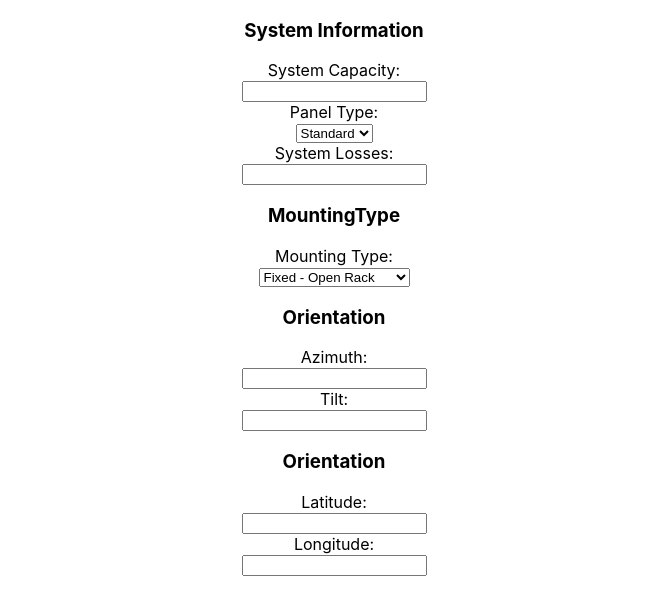
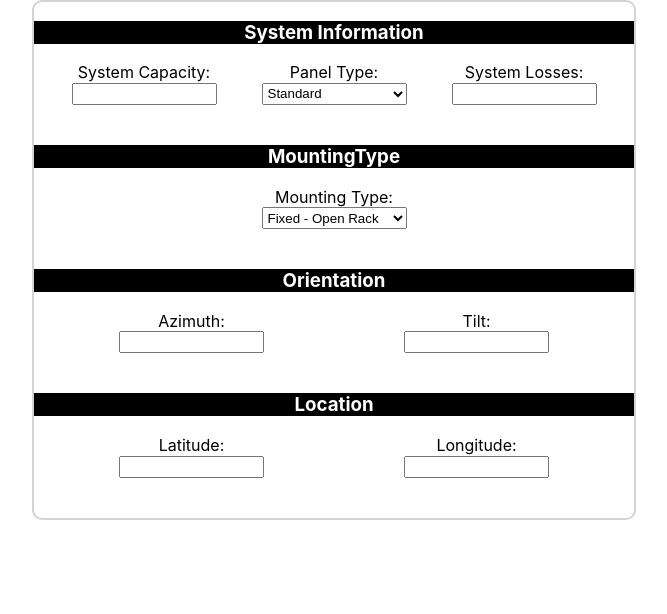
Before and after one commit to Lazd53/pv-calculator, a React (Create React App) app: page / in a window 1280 px wide. Shown: the top 614 px of the page, without its empty margins (306-973 px from the left). Built offline with nearby package versions, Linux system fonts and the light colour scheme.

Commit message:
Add beginning of styling to Request page

```diff
--- a/src/components/App.css
+++ b/src/components/App.css
@@ -1,38 +1,28 @@
 .App {
   text-align: center;
+  width: 600px;
+  border: 2px solid lightgrey;
+  border-radius: 10px;
 }
 
-.App-logo {
-  height: 40vmin;
-  pointer-events: none;
+.request-section{
+  position: relative;
 }
 
-@media (prefers-reduced-motion: no-preference) {
-  .App-logo {
-    animation: App-logo-spin infinite 20s linear;
-  }
-}
-
-.App-header {
-  background-color: #282c34;
-  min-height: 100vh;
-  display: flex;
-  flex-direction: column;
-  align-items: center;
-  justify-content: center;
-  font-size: calc(10px + 2vmin);
+.request-section-header{
+  background-color: black;
   color: white;
 }
 
-.App-link {
-  color: #61dafb;
+.request-section-form{
+  display: flex;
+  justify-content: space-around;
+  margin: 0 15px 40px 15px;
 }
 
-@keyframes App-logo-spin {
-  from {
-    transform: rotate(0deg);
-  }
-  to {
-    transform: rotate(360deg);
-  }
+.input-component input, .input-component select, .input-component option{
+  width: 145px;
+  height: 22px;
+  padding: 1px;
+  box-sizing: border-box;
 }
--- a/src/components/InputComponent.js
+++ b/src/components/InputComponent.js
@@ -27,7 +27,7 @@ class InputComponent extends React.Component{
   render(){
     const { label } = this.props;
     return(
-      <div>
+      <div className="input-component">
         <label> {label} <br/>
           {this.createInputByType()}
         </label>
--- a/src/components/Location.js
+++ b/src/components/Location.js
@@ -8,7 +8,8 @@ class Location extends React.Component{
 
     return (
       <div className="request-section">
-        <RequestsSectionHeader title="Orientation"/>
+        <RequestsSectionHeader title="Location"/>
+        <form className="request-section-form">
           <InputComponent
             label="Latitude:"
             type="number"
@@ -19,6 +20,7 @@ class Location extends React.Component{
             label="Longitude:"
             required={true}
           />
+        </form>
       </div>
     )
   }
--- a/src/components/MountingType.js
+++ b/src/components/MountingType.js
@@ -15,12 +15,14 @@ class MountingType extends React.Component{
     return (
       <div className="request-section">
         <RequestsSectionHeader title="MountingType"/>
+        <form className="request-section-form">
           <InputComponent
             label="Mounting Type:"
             type="select"
             options={mountingType}
             required={true}
           />
+        </form>
       </div>
     )
   }
--- a/src/components/Orientation.js
+++ b/src/components/Orientation.js
@@ -9,6 +9,7 @@ class Orientation extends React.Component{
     return (
       <div className="request-section">
         <RequestsSectionHeader title="Orientation"/>
+        <form className="request-section-form">
           <InputComponent
             label="Azimuth:"
             type="number"
@@ -19,6 +20,7 @@ class Orientation extends React.Component{
             label="Tilt:"
             required={true}
           />
+        </form>
       </div>
     )
   }
--- a/src/components/RequestScreen.js
+++ b/src/components/RequestScreen.js
@@ -8,7 +8,7 @@ import Location from './Location'
 class RequestScreen extends React.Component{
   render(){
     return(
-      <div request-screen>
+      <div className="request-screen">
         <SystemInfo/>
         <MountingType/>
         <Orientation/>
--- a/src/components/RequestsSectionHeader.js
+++ b/src/components/RequestsSectionHeader.js
@@ -3,9 +3,9 @@ import React from 'react';
 
 const RequestsSectionHeader = ({title}) =>{
   return(
-    <div>
-      <h3>{title}</h3>
-    </div>
+      <h3 className="request-section-header">
+        {title}
+      </h3>
   )
 }
 
--- a/src/components/SystemInfo.js
+++ b/src/components/SystemInfo.js
@@ -12,22 +12,21 @@ class SystemInfo extends React.Component{
     return (
       <div className="request-section">
         <RequestsSectionHeader title="System Information"/>
+        <form className="request-section-form">
           <InputComponent
             label="System Capacity:"
             type="number"
-          required={true}
           />
           <InputComponent
             label="Panel Type:"
             type="select"
             options={panelType}
-          required={true}
           />
           <InputComponent
             type="number"
             label="System Losses:"
-          required={true}
           />
+        </form>
       </div>
     )
   }
--- a/src/index.css
+++ b/src/index.css
@@ -5,6 +5,8 @@ body {
     sans-serif;
   -webkit-font-smoothing: antialiased;
   -moz-osx-font-smoothing: grayscale;
+  display: flex;
+  justify-content: center;
 }
 
 code {
```
Lines whose indentation alone changed are shown as unchanged.
